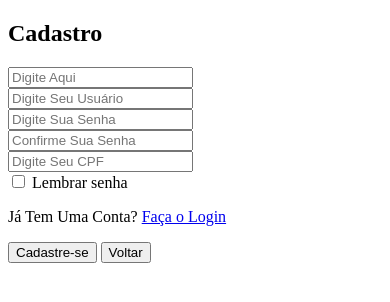
After one commit to ismarsi-matheus/cyber-segurity-lock, a PHP site: page /cadastro.html in a window 390 px wide. The commit adds this page. Shown: the top 302 px of the page. Run offline with PHP 8.4, Linux system fonts and the light colour scheme.

Commit message:
Criação da tela de cadastro

```diff
--- a/Cyber_Security_Lock/assets/css/login.css
+++ b/Cyber_Security_Lock/assets/css/login.css
@@ -46,7 +46,7 @@ body {
     height: 100%;
     background-color: #ddd;
     border: none;
-    outline: none;
+    outline: 0;
     font-size: 16px;
     color: #000;
     padding: 20px 45px 20px 20px;
@@ -152,5 +152,4 @@ footer p {
     font-size: 12px; /* Tamanho da fonte menor */
     margin-top: 10px; /* Espaçamento acima do texto */
     text-align: right; /* Alinhamento do texto à direita */
-    max-width: 400px; /* Largura máxima para evitar que o texto ocupe toda a tela */
 }
--- /dev/null
+++ b/Cyber_Security_Lock/cadastro.html
@@ -0,0 +1,49 @@
+<!DOCTYPE html>
+<html lang="pt-br">
+<head>
+    <meta charset="UTF-8">
+    <meta name="viewport" content="width=device-width, initial-scale=1.0">
+    <title>Document</title>
+</head>
+<body>
+    <section class="secao_container">
+        <main class="container">
+            <form>
+                <h1>Cadastro</h1>
+                 <div class="input_box">
+                    <input type="email" placeholder="Digite Aqui">
+                    <i class="bi bi-envelope"></i>
+                 </div>
+
+                 <div class="input_box">
+                    <input type="text" placeholder="Digite Seu Usuário">
+                    <i class="bi bi-person"></i>
+                 </div>
+                 <div class="input_box">
+                    <input type="password" placeholder="Digite Sua Senha">
+                    <i class="bi bi-eye-slash" id="toggleSenha"></i>
+                 </div>
+
+                 <div class="input_box">
+                    <input type="password" placeholder="Confirme Sua Senha" >
+                    <i class="bi bi-eye-slash" id="toggleSenha"></i>
+                 </div>
+
+                 <div class="input">
+                    <input type="number" placeholder="Digite Seu CPF">
+                 </div>
+
+                 <div class="lembrar_senha">
+                    <label>
+                        <input type="checkbox" />
+                        Lembrar senha
+                    </label>
+                    <p>Já Tem Uma Conta? <a href="#">Faça o Login</a></p>
+
+                    <button type="submit" class="cadastre_se">Cadastre-se</button>
+                    <button type="submit" class="voltar">Voltar</button>
+            </form>
+        </main>
+    </section>
+</body>
+</html>
```
Also changed, not shown: Cyber_Security_Lock/assets/css/cadastro.css (added, +8 -0 lines), Cyber_Security_Lock/assets/css/style.css (+0 -77 lines), Cyber_Security_Lock/assets/js/script.js (+4 -4 lines), Cyber_Security_Lock/login.html (+19 -18 lines).
